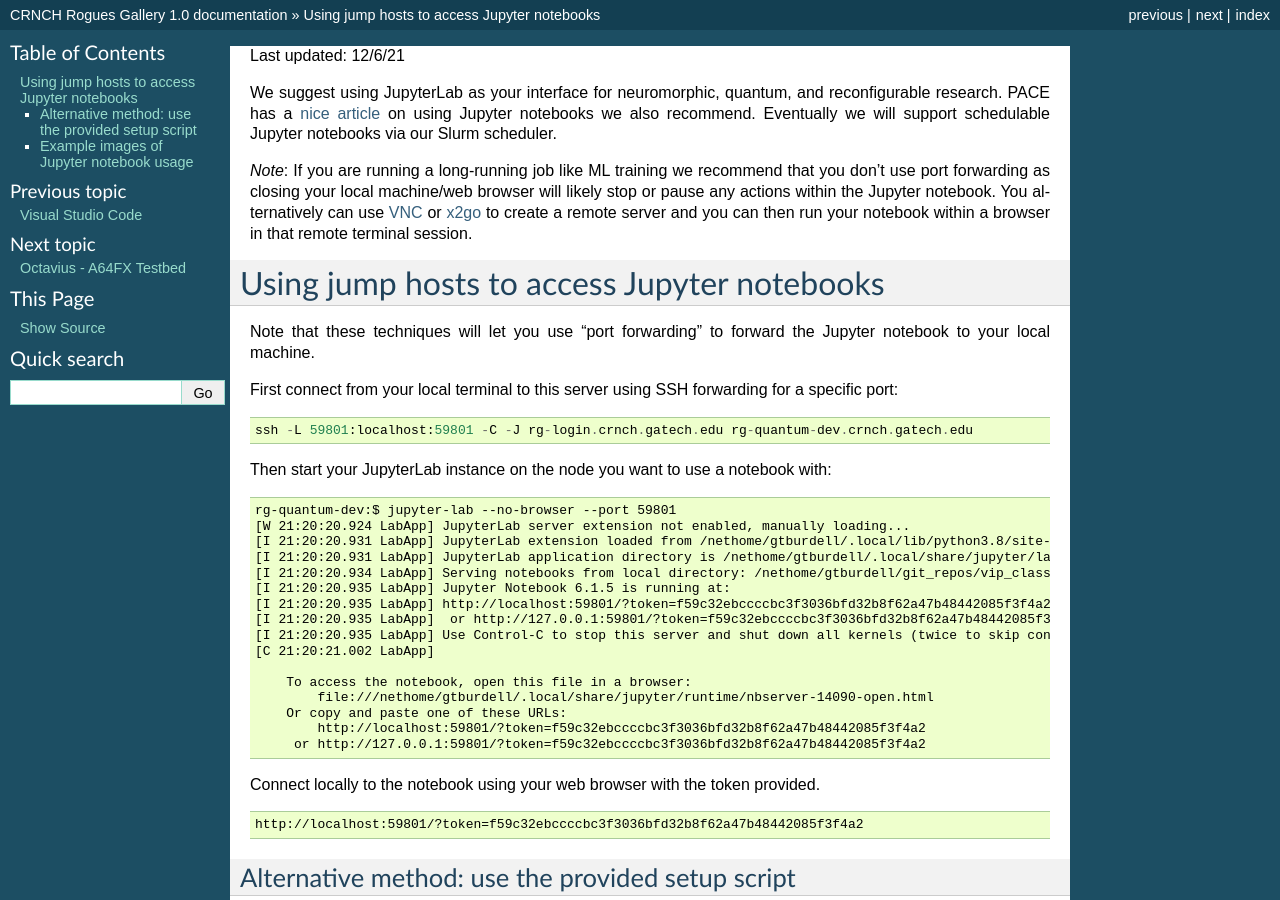
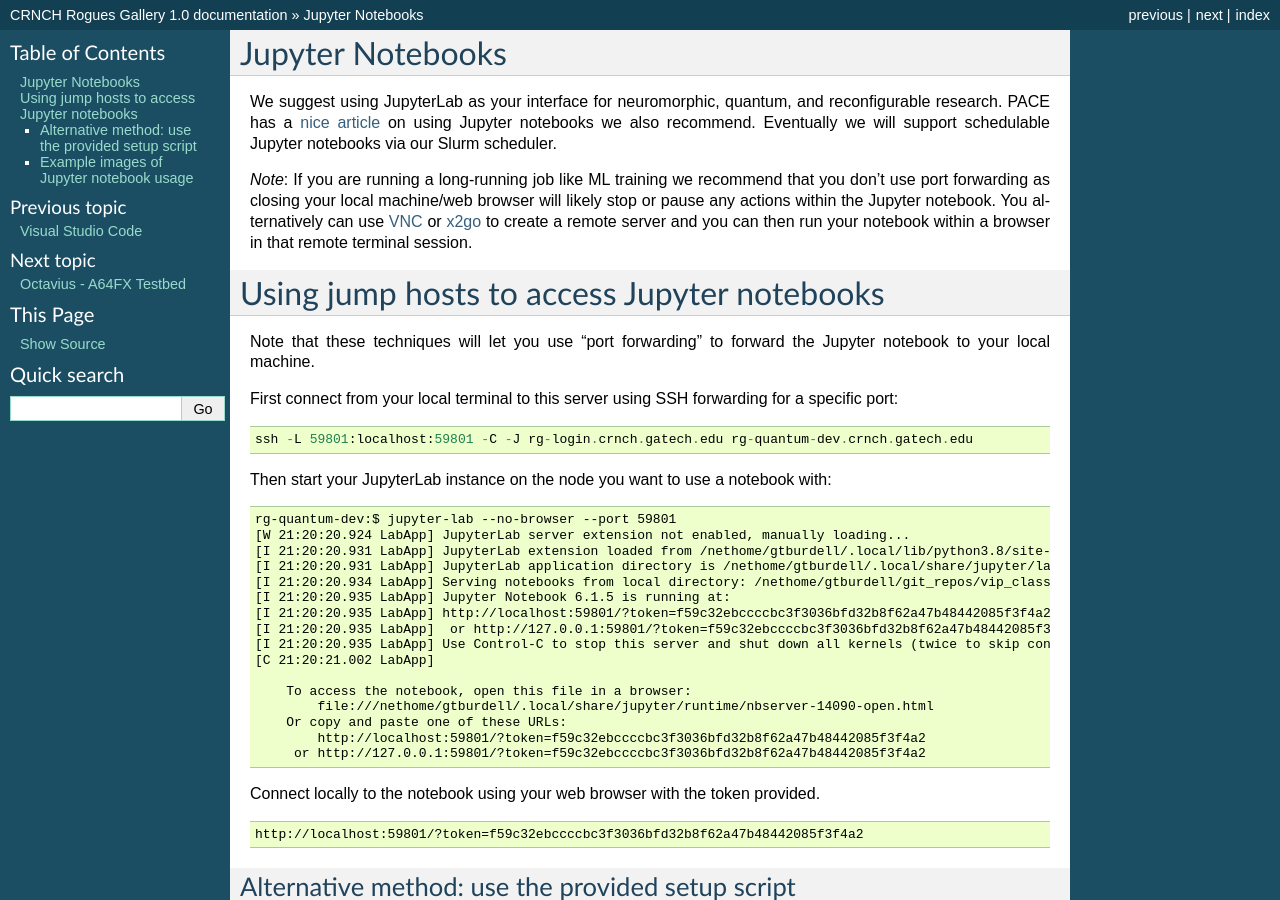
Before and after one commit to gt-crnch-rg/read-the-docs, a Sphinx documentation site: the page built from docs/general/using-jupyter-notebooks.rst, in a window 1280 px wide and 900 px high. Built offline with Sphinx 7.4.7, drawn with Linux system fonts in a browser that asks for light colours; pages that are not in the unit, such as notebooks, are missing from menus; some of the changed text lies outside the part shown.

Commit message:
Update using-jupyter-notebooks.rst

```diff
--- a/docs/general/using-jupyter-notebooks.rst
+++ b/docs/general/using-jupyter-notebooks.rst
@@ -1,4 +1,6 @@
-Last updated: 12/6/21
+Jupyter Notebooks
+=================
+
 
 We suggest using JupyterLab as your interface for neuromorphic, quantum,
 and reconfigurable research. PACE has a `nice
```
